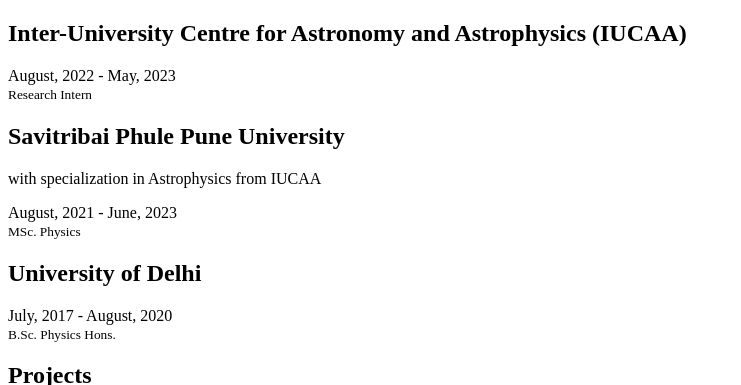
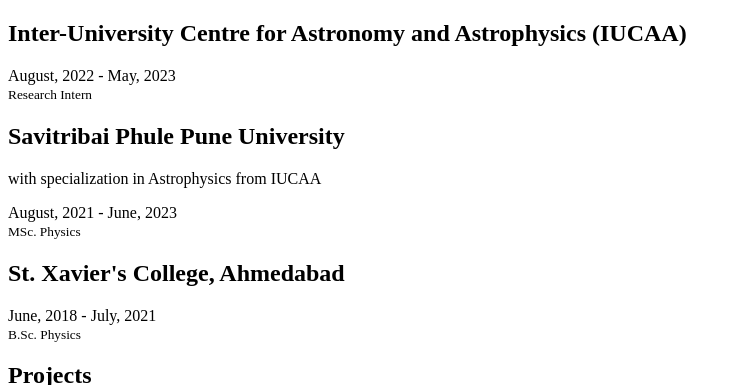
Before and after one commit to sureshparekh/sureshparekh.github.io, a Jekyll site: the page built from index.html, in a window 1280 px wide and 900 px high, scrolled down 1056 px, cut to the strip 0-385 px from the top of the window. Shown: the whole strip, without its empty margins (0-741 px from the left). Built offline with Jekyll 4.4.1, drawn with Linux system fonts in a browser that asks for light colours; nearby versions of some CDN libraries.

Commit message:
Update careers.yml

```diff
--- a/_data/index/careers.yml
+++ b/_data/index/careers.yml
@@ -44,14 +44,14 @@
   present: true
 
 - name:
-    detail: University of Delhi
+    detail: St. Xavier's College, Ahmedabad
 
   desc:
     detail:
 
   date:
-    detail: July, 2017 - August, 2020
+    detail: June, 2018 - July, 2021
   job:
-    detail: B.Sc. Physics Hons.
+    detail: B.Sc. Physics
 
   icon: fa-plus-square
```
